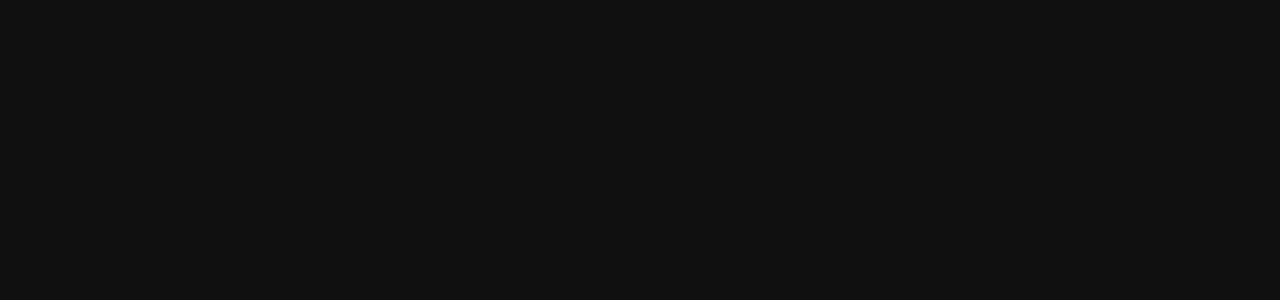
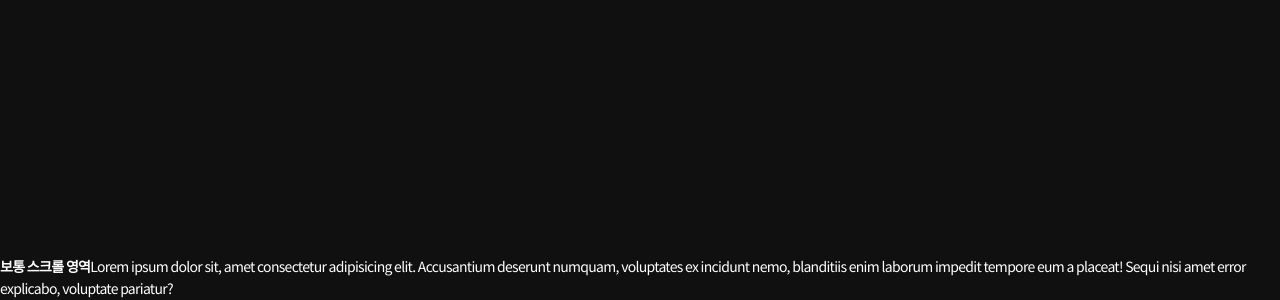
Before and after one commit to kwhong95/portfolio, a React app: page / in a window 1280 px wide. Shown: the part 1086-1386 px from the top of the page. Before the commit the page ends 896 px from the top, so only its background shows below. Built offline with nearby package versions, Linux system fonts and the light colour scheme.

Commit message:
[Main]Styling Main Messages

```diff
--- a/src/components/ScrollSection/index.tsx
+++ /dev/null
@@ -1,5 +0,0 @@
-import { Container } from '@styles/scroll-section-style'
-
-export const ScrollSection: React.FC = () => {
-  return <Container></Container>
-}
--- a/src/pages/Main/index.tsx
+++ b/src/pages/Main/index.tsx
@@ -1,32 +1,50 @@
 import { Container } from '@styles/page-container'
 import { useTranslate } from '@hooks/useTranslate'
+import { ScrollSection } from '@styles/scroll-section-style'
 
 export const MainPage: React.FC = () => {
   return (
     <Container>
-      <section className="scroll-section">
+      <ScrollSection>
         <h1>{useTranslate('mainTitle')}</h1>
-        <div className="sticky-elem">
-          <p>{useTranslate('mainMessage1')}</p>
-          <br />
-          <p>{useTranslate('mainMessage2')}</p>
+        <div className="sticky-elem main-message">
+          <p>
+            {useTranslate('mainMessage1')}
+            <br />
+            {useTranslate('mainMessage2')}
+          </p>
         </div>
-        <div className="sticky-elem">
-          <p>{useTranslate('mainMessage3')}</p>
-          <br />
-          <p>{useTranslate('mainMessage4')}</p>
+        <div className="sticky-elem main-message">
+          <p>
+            {useTranslate('mainMessage3')}
+            <br />
+            {useTranslate('mainMessage4')}
+          </p>
         </div>
-        <div className="sticky-elem">
-          <p>{useTranslate('mainMessage5')}</p>
-          <br />
-          <p>{useTranslate('mainMessage6')}</p>
+        <div className="sticky-elem main-message">
+          <p>
+            {useTranslate('mainMessage5')}
+            <br />
+            {useTranslate('mainMessage6')}
+          </p>
         </div>
-        <div className="sticky-elem">
-          <p>{useTranslate('mainMessage7')}</p>
-          <br />
-          <p>{useTranslate('mainMessage8')}</p>
+        <div className="sticky-elem main-message">
+          <p>
+            {useTranslate('mainMessage7')}
+            <br />
+            {useTranslate('mainMessage8')}
+          </p>
         </div>
-      </section>
+      </ScrollSection>
+      <ScrollSection>
+        <p>
+          <strong>보통 스크롤 영역</strong>
+          Lorem ipsum dolor sit, amet consectetur adipisicing elit. Accusantium
+          deserunt numquam, voluptates ex incidunt nemo, blanditiis enim laborum
+          impedit tempore eum a placeat! Sequi nisi amet error explicabo,
+          voluptate pariatur?
+        </p>
+      </ScrollSection>
     </Container>
   )
 }
--- a/src/styles/nav-style.ts
+++ b/src/styles/nav-style.ts
@@ -2,11 +2,13 @@
 
 export const GlobalNav = styled('nav')`
   height: 44px;
+  padding: 0 1rem;
 `
 
 export const LocalNav = styled('nav')`
   height: 52px;
   border-bottom: 1px solid #333;
+  padding: 0 1rem;
 `
 
 interface NavLinksTypes {
--- a/src/styles/page-container.ts
+++ b/src/styles/page-container.ts
@@ -1,5 +1,3 @@
 import styled from '@emotion/styled'
 
-export const Container = styled('main')`
-  height: 100vh;
-`
+export const Container = styled('main')``
--- a/src/styles/scroll-section-style.ts
+++ b/src/styles/scroll-section-style.ts
@@ -1,5 +1,26 @@
 import styled from '@emotion/styled'
 
-export const Container = styled('section')`
-  display: flex;
+export const ScrollSection = styled('section')`
+  padding-top: 50vh;
+
+  & > h1 {
+    font-size: 4rem;
+    text-align: center;
+  }
+
+  & > .main-message {
+    display: flex;
+    align-items: center;
+    justify-content: center;
+    margin: 5px 0;
+    height: 3em;
+    font-size: 2.5rem;
+    background-color: rgba(0, 0, 0, 0.3);
+
+    p {
+      font-weight: bold;
+      text-align: center;
+      line-height: 1.2;
+    }
+  }
 `
```
